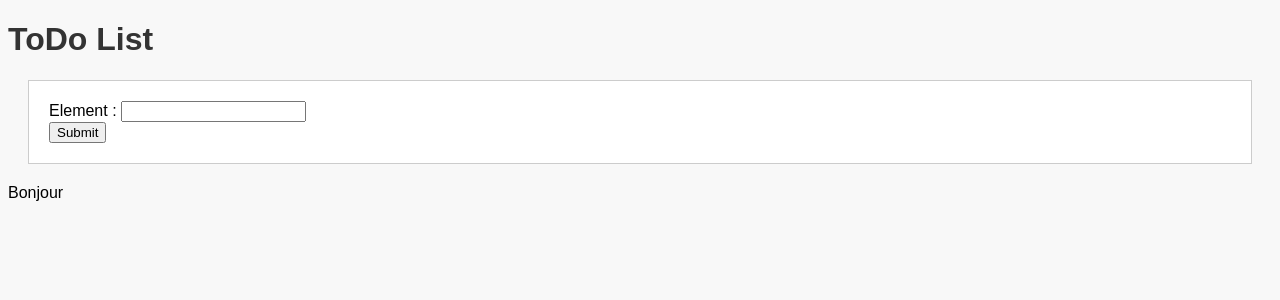
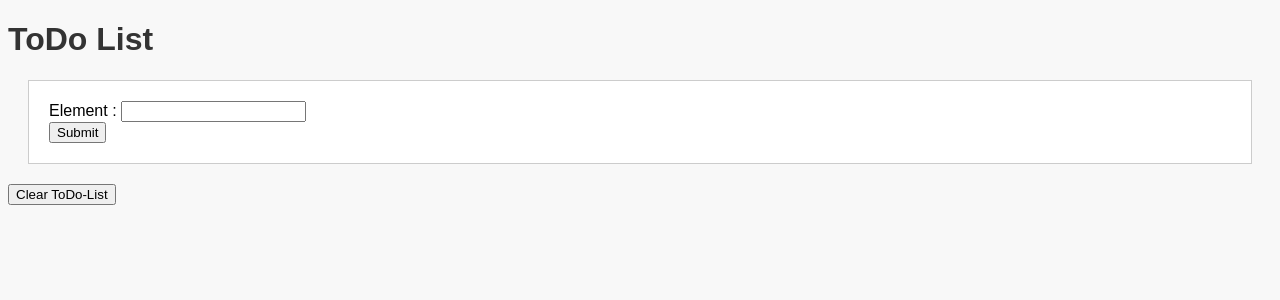
Before and after one commit to Guigssss/CCProject, a Flask app: page / in a window 1280 px wide. Shown: the top 300 px of the page. Run offline with Flask 2, Linux system fonts and the light colour scheme; data that the repository does not hold is empty.

Commit message:
Clean Text + Clear (need reload)

```diff
--- a/app.py
+++ b/app.py
@@ -1,9 +1,9 @@
-from flask import Flask, request, render_template
+from flask import Flask, request, render_template, redirect
 from pymongo import MongoClient
 
 app = Flask(__name__)
 
-client = MongoClient("mongodb://mongodb:27017/")
+client = MongoClient("127.0.0.1",27017)
 db = client.todoapp
 
 
@@ -19,16 +19,20 @@ def get_todos():
 def create_todo():
     todos = []
     for todo in db.todos.find():
-        todos.append({
-            'title': todo['title']
-        })
+        todos.append(todo['title'])
     title = request.form['name']
     todo = {
         'title': title,
     }
     result = db.todos.insert_one(todo)
-    todos.append(todo)
+    todos.append(title)
     return render_template('form.html', names=todos)
+
+@app.route('/clear', methods=['POST'])
+def execute():
+    db.todos.delete_many({})
+    return "Todo-List has been cleared"
+
 
 if __name__ == '__main__':
     app.run(host='0.0.0.0', port=5001, debug=True)
--- a/templates/form.html
+++ b/templates/form.html
@@ -2,26 +2,42 @@
 <html>
 <head>
     <title>To-Do List</title>
-    <link rel="stylesheet" href="{{url_for('static', filename='css/style.css') }}">
+    <link rel="stylesheet" href="{{ url_for('static', filename='css/style.css') }}">
+
+    <script src="https://code.jquery.com/jquery-3.6.0.min.js"></script>
+    <script>
+      $(document).ready(function() {
+        $('#myButton').click(function() {
+          $.ajax({
+            type: 'POST',
+            url: '/clear',
+            success: function(data) {
+              alert(data);
+            }
+          });
+        });
+      });
+    </script>
 </head>
 <body>
     <h1>ToDo List</h1>
     <form method="post">
-        <label> Element :</label>
+        <label for="name">Element :</label>
         <input type="text" name="name" id="name">
         <br>
         <input type="submit" value="Submit">
     </form>
+    <button id="myButton">Clear ToDo-List</button>
     {% if names %}
       <h2>What's in my ToDo List:</h2>
       <ul>
         {% for name in names %}
-          <li>{{ name }}</li>
+          <li>{{ name}}</li>
         {% endfor %}
       </ul>
     {% endif %}
     <footer>
-        <p> Bonjour</p>
+        <p></p>
     </footer>
 </body>
 </html>
```
